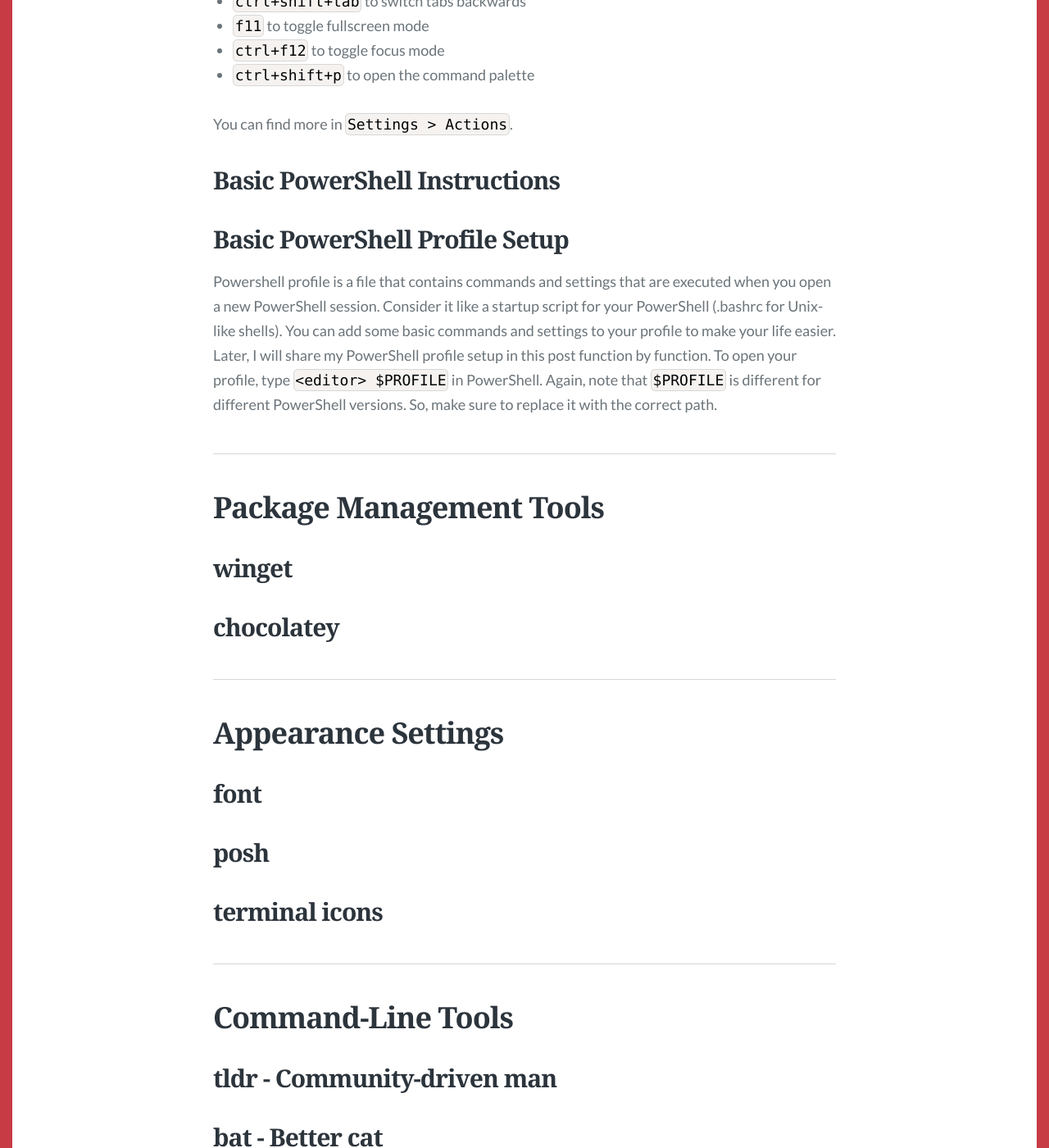
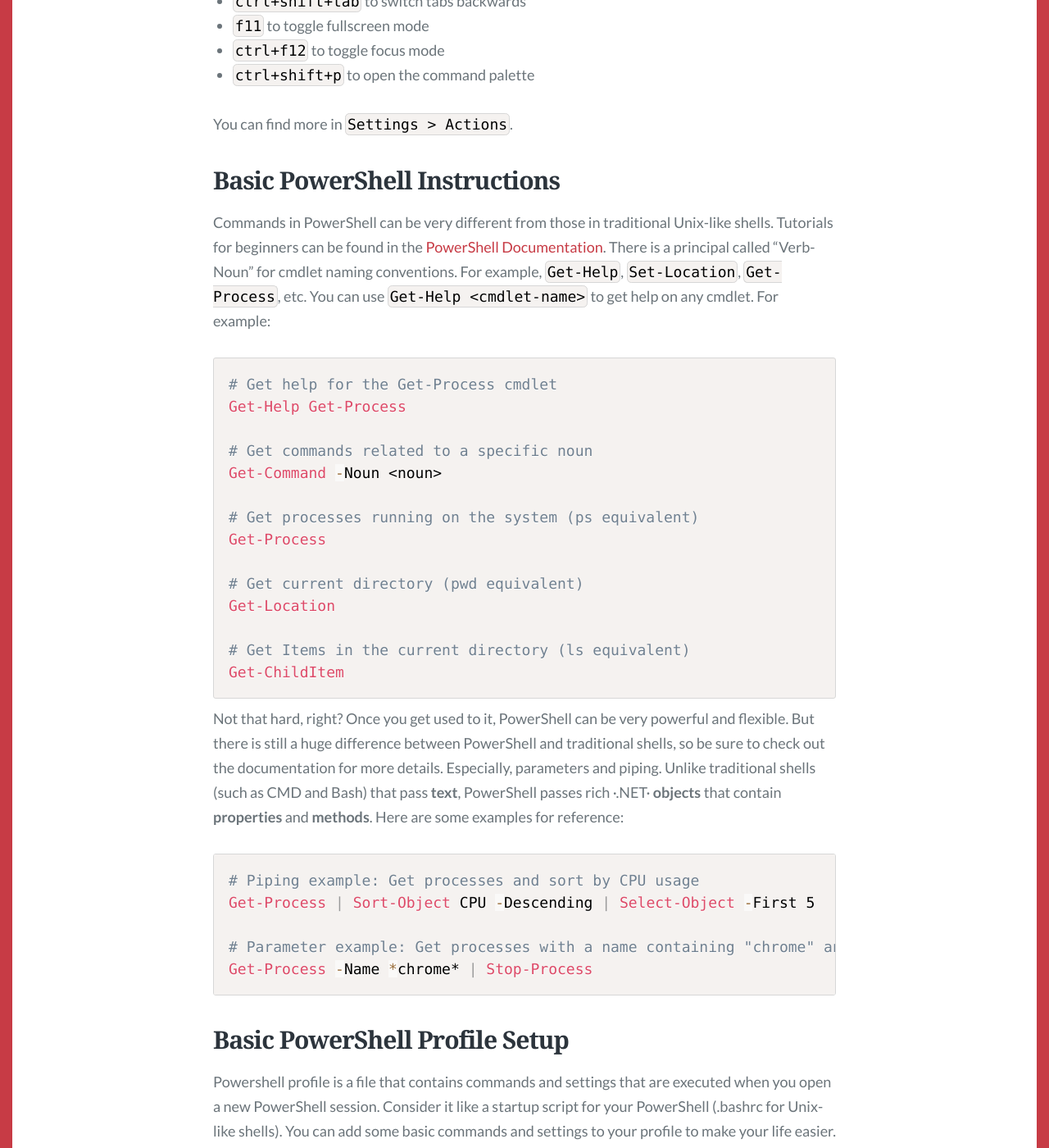
Before and after one commit to HuRuilizhen/HuRuilizhen.github.io, a Jekyll site: the page built from _posts/2025-10-16-windows-production-tools.md, in a window 1280 px wide and 1400 px high, scrolled down 6063 px. Shown: the whole window at 82% size. Built offline with Jekyll 4.4.1, drawn with Linux system fonts in a browser that asks for light colours; some web fonts are replaced; comment, search, counter and statistics services are not loaded.

Commit message:
snap(win_prod_tool): finish basic powershell instructions sub part draft

````diff
--- a/_posts/2025-10-16-windows-production-tools.md
+++ b/_posts/2025-10-16-windows-production-tools.md
@@ -182,6 +182,35 @@
 
 ## Basic PowerShell Instructions
 
+Commands in PowerShell can be very different from those in traditional Unix-like shells. Tutorials for beginners can be found in the [PowerShell Documentation](https://learn.microsoft.com/en-us/powershell/scripting/learn/ps101/01-getting-started?view=powershell-7.5). There is a principal called "Verb-Noun" for cmdlet naming conventions. For example, `Get-Help`, `Set-Location`, `Get-Process`, etc. You can use `Get-Help <cmdlet-name>` to get help on any cmdlet. For example:
+
+```powershell
+# Get help for the Get-Process cmdlet
+Get-Help Get-Process
+
+# Get commands related to a specific noun
+Get-Command -Noun <noun>
+
+# Get processes running on the system (ps equivalent)
+Get-Process
+
+# Get current directory (pwd equivalent)
+Get-Location
+
+# Get Items in the current directory (ls equivalent)
+Get-ChildItem
+```
+
+Not that hard, right? Once you get used to it, PowerShell can be very powerful and flexible. But there is still a huge difference between PowerShell and traditional shells, so be sure to check out the documentation for more details. Especially, parameters and piping. Unlike traditional shells (such as CMD and Bash) that pass **text**, PowerShell passes rich ·.NET· **objects** that contain **properties** and **methods**. Here are some examples for reference:
+
+```powershell
+# Piping example: Get processes and sort by CPU usage
+Get-Process | Sort-Object CPU -Descending | Select-Object -First 5
+
+# Parameter example: Get processes with a name containing "chrome" and stop them
+Get-Process -Name *chrome* | Stop-Process
+```
+
 ## Basic PowerShell Profile Setup
 
 Powershell profile is a file that contains commands and settings that are executed when you open a new PowerShell session. Consider it like a startup script for your PowerShell (.bashrc for Unix-like shells). You can add some basic commands and settings to your profile to make your life easier. Later, I will share my PowerShell profile setup in this post function by function. To open your profile, type `<editor> $PROFILE` in PowerShell. Again, note that `$PROFILE` is different for different PowerShell versions. So, make sure to replace it with the correct path.
````
